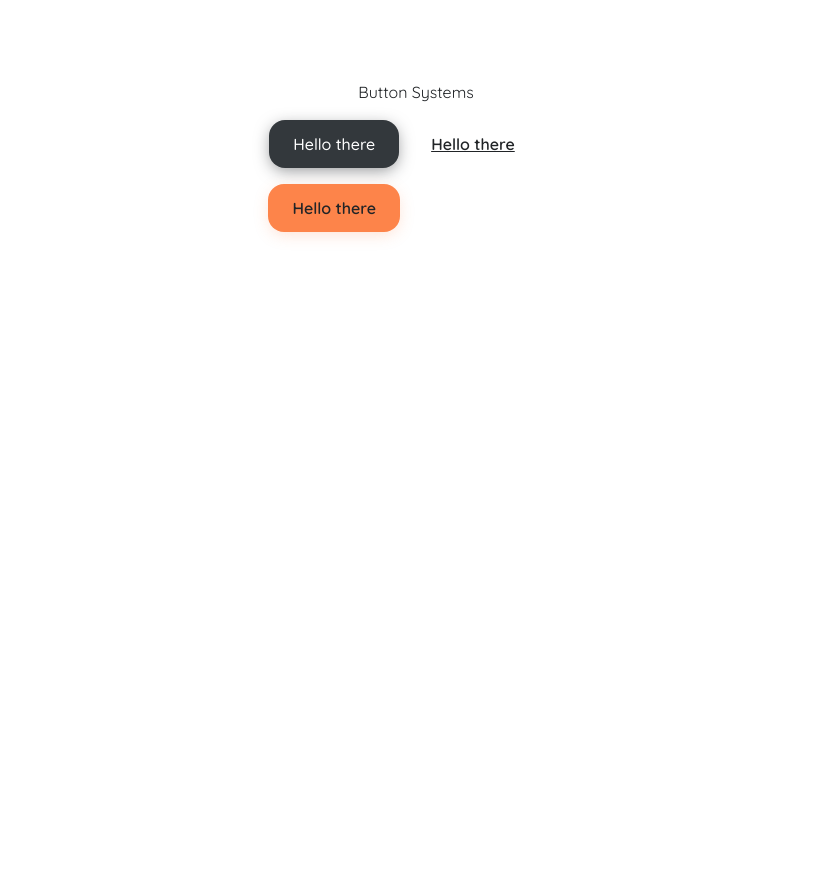
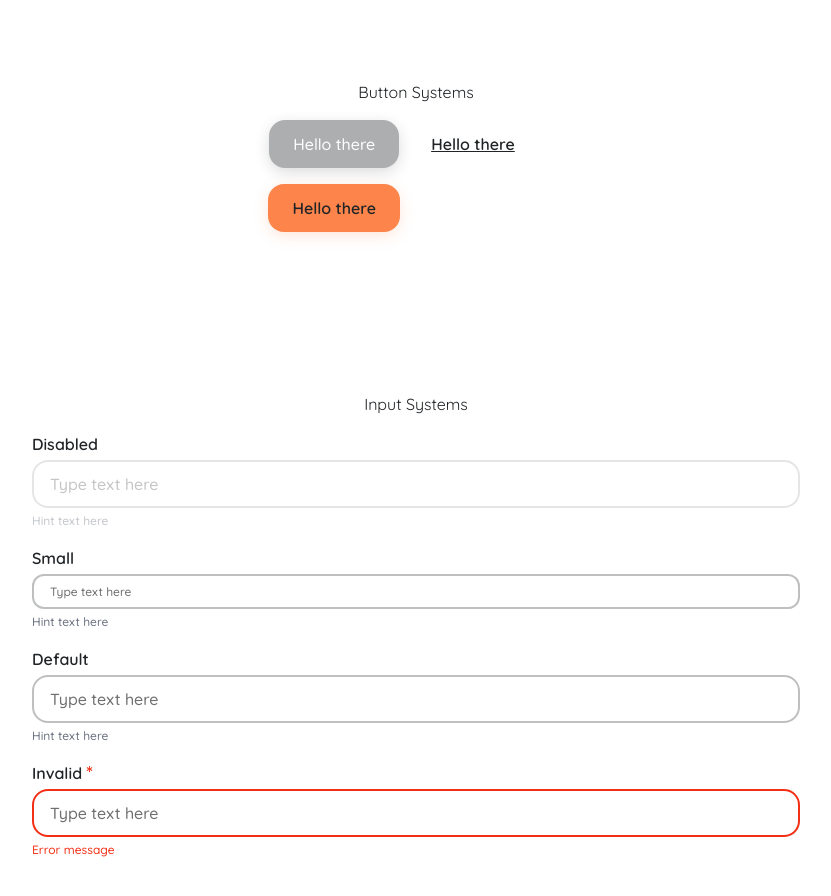
Before and after one commit to hermescati/sneakers-store, a Next.js app: page / in a window 1280 px wide. Shown: the top 896 px of the page, without its empty margins (224-1055 px from the left). Before the commit the page ends 800 px from the top, so only its background shows below. Built offline with nearby package versions, Linux system fonts and the light colour scheme; some icons are missing.

Commit message:
added reusable input component

```diff
--- a/src/app/page.tsx
+++ b/src/app/page.tsx
@@ -1,4 +1,5 @@
 import Button from "@/components/base/Button";
+import Input from "@/components/base/Input";
 import MainContainer from "@/components/MainContainer";
 
 export default function Home() {
@@ -7,7 +8,7 @@ export default function Home() {
       <div className="py-20 mx-auto text-center flex flex-col gap-4 items-center max-w-3xl">
         <p>Button Systems</p>
         <div className="flex gap-2">
-          <Button label="Hello there" />
+          <Button label="Hello there" disabled />
           <Button
             variant="primary"
             href="https://google.com"
@@ -25,6 +26,34 @@ export default function Home() {
           />
         </div>
       </div>
+      <div className="py-20 mx-auto text-center flex flex-col gap-4 items-center max-w-3xl">
+        <p>Input Systems</p>
+        <Input
+          label="Disabled"
+          placeholder="Type text here"
+          hint="Hint text here"
+          disabled
+        />
+        <Input
+          label="Small"
+          placeholder="Type text here"
+          hint="Hint text here"
+          inputSize="small"
+        />
+        <Input
+          label="Default"
+          placeholder="Type text here"
+          hint="Hint text here"
+        />
+        <Input
+          required
+          label="Invalid"
+          placeholder="Type text here"
+          invalid
+          invalidMessage="Error message"
+          hint="Hint text here"
+        />
+      </div>
     </MainContainer>
   );
 }
--- a/src/components/base/Button.tsx
+++ b/src/components/base/Button.tsx
@@ -1,13 +1,22 @@
 import { InlineIcon } from "@iconify/react";
 import { cva, type VariantProps } from "class-variance-authority";
 import Link from "next/link";
+import { ComponentPropsWithoutRef } from "react";
 
-const buttonVariants = cva(
-  "flex items-center gap-2 disabled:opacity-40 disabled:cursor-not-allowed transition-all ease-in-out duration-300",
-  {
+const baseButton = `
+    flex items-center gap-2
+    disabled:opacity-40 disabled:cursor-not-allowed
+    transition-all ease-in-out duration-300
+`;
+
+const buttonVariants = cva(baseButton, {
   variants: {
     intent: {
-        button: "",
+      button: [
+        "enabled:active:outline-none",
+        "enabled:active:ring",
+        "enabled:active:ring-offset-2",
+      ],
       link: ["text-link", "underline", "hover:text-link-hover"],
     },
     variant: {
@@ -27,9 +36,6 @@ const buttonVariants = cva(
         "bg-primary-800",
         "text-background",
         "enabled:hover:bg-primary-900",
-          "enabled:active:outline-none",
-          "enabled:active:ring",
-          "enabled:active:ring-offset-2",
         "enabled:active:bg-primary-900",
         "enabled:active:ring-primary-900",
         "shadow-[0_4px_16px_-2px_rgba(33,36,39,0.50)]",
@@ -42,9 +48,6 @@ const buttonVariants = cva(
         "bg-secondary",
         "text-foreground",
         "enabled:hover:bg-primary-200",
-          "enabled:active:outline-none",
-          "enabled:active:ring",
-          "enabled:active:ring-offset-2",
         "enabled:active:bg-secondary",
         "enabled:active:ring-secondary",
         "shadow-[0_4px_16px_-2px_rgba(253,132,74,0.25)]",
@@ -66,11 +69,10 @@ const buttonVariants = cva(
     variant: "primary",
     size: "default",
   },
-  }
-);
+});
 
 export interface ButtonProps
-  extends React.ButtonHTMLAttributes<HTMLButtonElement>,
+  extends ComponentPropsWithoutRef<"button">,
     VariantProps<typeof buttonVariants> {
   label?: string;
   iconAppend?: string;
@@ -84,12 +86,14 @@ const Button = ({
   intent = href ? "link" : "button",
   variant,
   size,
-  label = "",
-  iconAppend = "",
-  iconPrepend = "",
+  label,
+  iconAppend,
+  iconPrepend,
   children,
+  type = "button",
   ...props
 }: ButtonProps) => {
+  const buttonClasses = buttonVariants({ intent, variant, size, className });
   const content = (
     <>
       {iconPrepend && <InlineIcon icon={iconPrepend} />}
@@ -98,22 +102,12 @@ const Button = ({
     </>
   );
 
-  if (href) {
-    return (
-      <Link
-        href={href}
-        className={buttonVariants({ intent, variant, size, className })}
-      >
+  return href ? (
+    <Link href={href} className={buttonClasses}>
       {content}
     </Link>
-    );
-  }
-
-  return (
-    <button
-      className={buttonVariants({ intent, variant, size, className })}
-      {...props}
-    >
+  ) : (
+    <button className={buttonClasses} type={type} {...props}>
       {content}
     </button>
   );
--- /dev/null
+++ b/src/components/base/Input.tsx
@@ -0,0 +1,82 @@
+import { cn } from "@/utils";
+import { cva, VariantProps } from "class-variance-authority";
+import { ComponentPropsWithoutRef } from "react";
+
+const baseInput = `
+    w-full bg-transparent border-2
+    leading-none font-medium text-primary-600 placeholder:text-primary-600
+    focus:text-gray-800 focus:border-secondary focus:outline-none focus:ring-secondary/40
+    disabled:opacity-40 disabled:cursor-not-allowed
+    transition ease-in-out duration-300
+`;
+
+const inputVariants = cva(baseInput, {
+  variants: {
+    inputSize: {
+      small: ["px-4", "py-2", "rounded-xl", "text-sm", "focus:ring"],
+      default: ["px-4", "py-3", "rounded-2xl", "text-base", "focus:ring-4"],
+    },
+    invalid: {
+      true: ["border-danger"],
+      false: ["border-primary-400"],
+    },
+  },
+  defaultVariants: {
+    inputSize: "default",
+    invalid: false,
+  },
+});
+
+export interface InputProps
+  extends ComponentPropsWithoutRef<"input">,
+    VariantProps<typeof inputVariants> {
+  label?: string;
+  hint?: string;
+  invalidMessage?: string;
+}
+
+const Input = ({
+  className,
+  label,
+  inputSize,
+  hint,
+  invalid = false,
+  invalidMessage,
+  id,
+  required,
+  ...props
+}: InputProps) => {
+  const inputClasses = inputVariants({ inputSize, invalid, className });
+
+  return (
+    <div className="w-full flex flex-col gap-1 items-start">
+      {label && (
+        <div className="flex gap-1 items-center font-semibold">
+          <label htmlFor={id} className="text-foreground">
+            {label}
+          </label>
+          {required && (
+            <span className="text-danger text-xl leading-none">*</span>
+          )}
+        </div>
+      )}
+      <input id={id} className={inputClasses} {...props} />
+      {invalid && invalidMessage ? (
+        <span className="text-sm font-medium text-danger">
+          {invalidMessage}
+        </span>
+      ) : hint ? (
+        <span
+          className={cn(
+            "text-sm font-medium text-gray-500",
+            props.disabled && "opacity-40"
+          )}
+        >
+          {hint}
+        </span>
+      ) : null}
+    </div>
+  );
+};
+
+export default Input;
--- a/tailwind.config.ts
+++ b/tailwind.config.ts
@@ -9,23 +9,23 @@ const config: Config = {
   theme: {
     extend: {
       colors: {
-        background: "var(--background)",
-        foreground: "var(--foreground)",
+        background: "#ffffff",
+        foreground: "#212427",
         primary: {
-          50: "var(--background)",
-          100: "var(--primary-100)",
-          200: "var(--primary-200)",
-          300: "var(--primary-300)",
-          400: "var(--primary-400)",
-          500: "var(--primary-500)",
-          600: "var(--primary-600)",
-          700: "var(--primary-700)",
-          800: "var(--primary-800)",
-          900: "var(--foreground)",
+          50: "#ffffff",
+          100: "#fafbfb",
+          200: "#f2f2f2",
+          300: "#ebebeb",
+          400: "#bebfc0",
+          500: "#9f9f9f",
+          600: "#6f6f6f",
+          700: "#565656",
+          800: "#33383c",
+          900: "#212427",
         },
-        secondary: "var(--secondary)",
-        success: "var(--success)",
-        danger: "var(--danger)",
+        secondary: "#fd844a",
+        success: "#15f37d",
+        danger: "#f32f15",
       },
       fontSize: {
         xs: "0.5rem",
```
Lines whose indentation alone changed are shown as unchanged.
